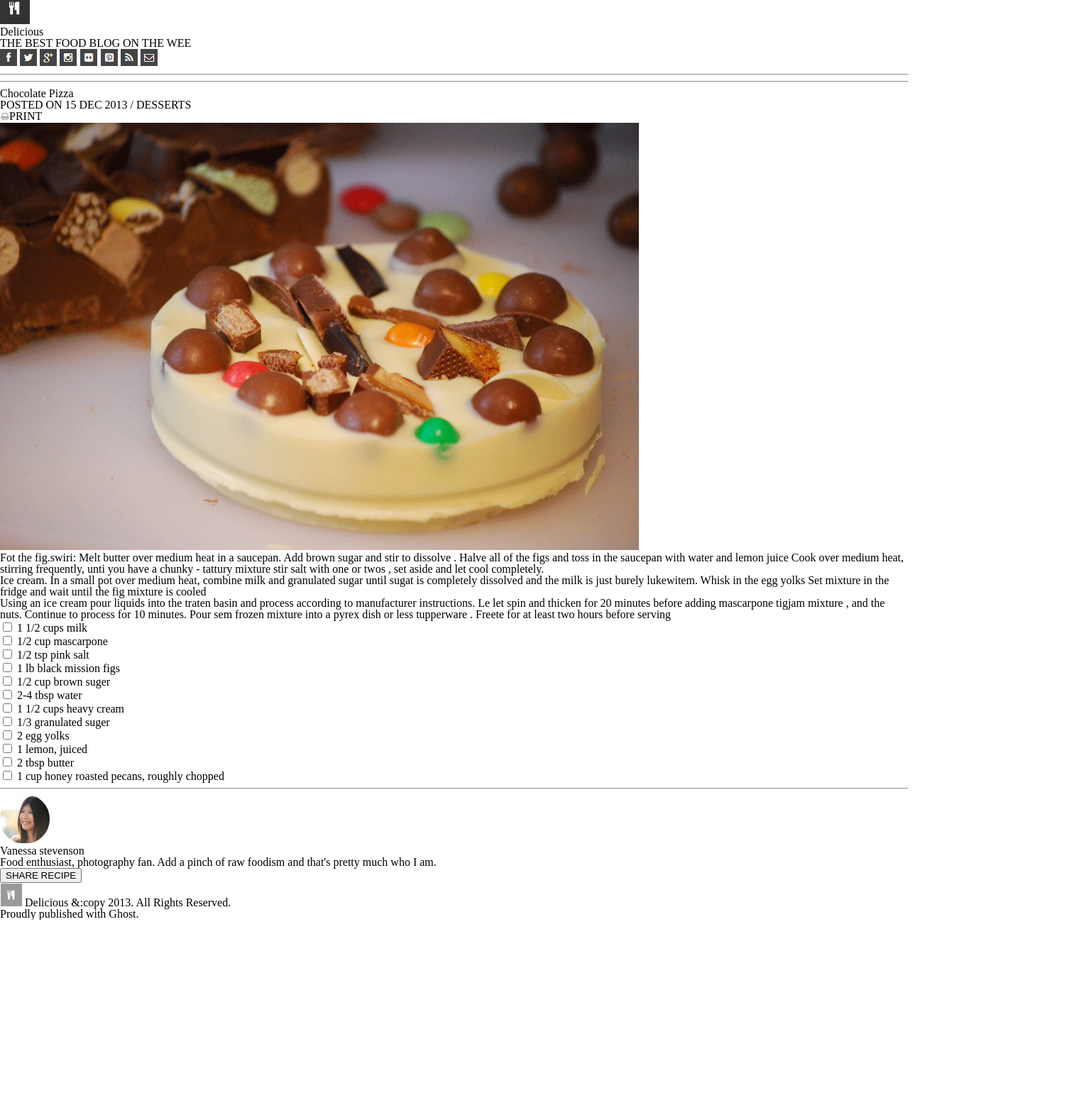
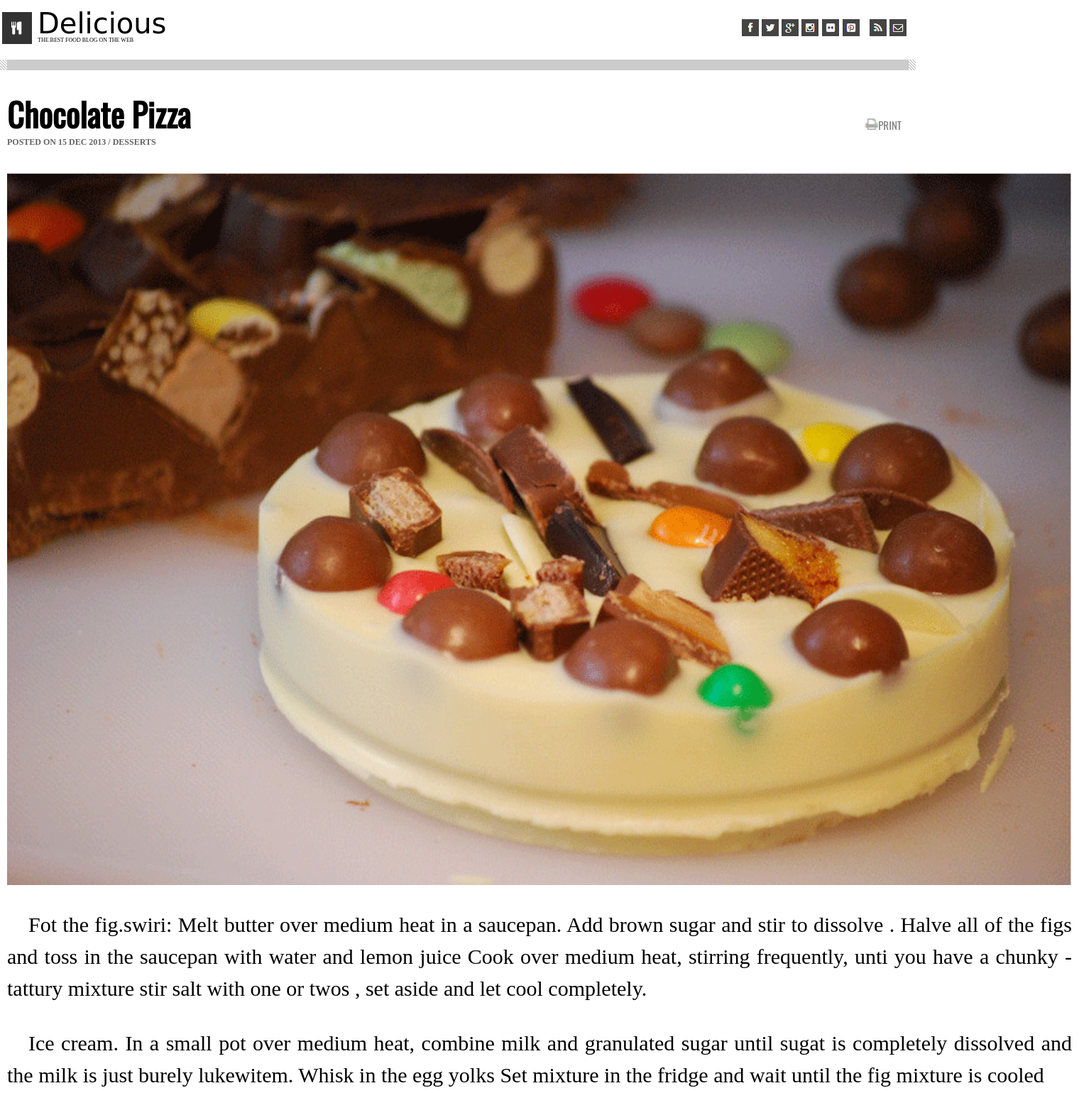
Before and after one commit to Hiba-Almade/chocolate-pizza, a plain HTML site: page index.html in a window 1280 px wide. Shown: the part 11-1551 px from the top of the page at 71% size, 1520 px wide, since content can reach past the window. Before the commit the page ends 1307 px from the top, so only its background shows below. Drawn offline with nearby package versions, Linux system fonts and the light colour scheme; a web font is replaced by a local one.

Commit message:
css done

```diff
--- a/css/style.css
+++ b/css/style.css
@@ -0,0 +1,225 @@
+body {
+    display: grid;
+    grid-template-rows: 100px 1fr 150px;
+    gap: 30px;
+    width: 100%;
+}
+
+
+
+  header {
+    display: flex;
+    align-items: center;
+    justify-content: space-between;
+    line-height: 0.3;
+
+  }
+
+  #headDiv{
+    position:absolute; left:3px;
+    width: 500px;
+
+  }
+  #div2{
+    position:absolute; right:3px;
+  }
+  #img-marg{
+      margin-left: 10px;
+  }
+  #logo{
+      margin-right: 10px;
+  }
+
+  header h4{
+    font-family: 'Damion', cursive;
+    font-size: 40px;
+    position:absolute; left:50px; top:10px;
+
+  }
+  header h4 span{
+      font-size: 8px;
+      font-family: 'Rhodium Libre', serif;
+  }
+
+  .hrimg{
+    background-image: url( '../img/hr-img.png' );
+    height: 15px;
+    width: 100%;
+    background-repeat: repeat;
+    background-position: center;
+    position: absolute; top:95px;
+  }
+
+
+
+main{
+    margin-left: 10px;
+    margin-right: 10px;
+}
+main section:nth-child(1){
+    display: grid;
+    grid-template-columns: 1fr 1fr;
+    gap:30px;
+    align-items: center;
+    margin-top: 30px;
+    margin-bottom: 40px;
+    line-height: 0.5;
+
+}
+
+h1{
+    font-family: 'Oswald', sans-serif;
+    font-size: 46px;
+    font-weight: bold;
+}
+
+h1 span{
+    font-size: 12px;
+      font-family: 'Rhodium Libre', serif;
+      color: rgb(100, 98, 98);
+}
+
+#print{
+    position: absolute; right: 10px;
+    font-size: 15px;
+    font-family: 'Oswald', sans-serif;
+    color: gray;
+}
+
+p img {
+    width: 20px;
+}
+
+
+section:nth-child(2) img{
+    width: 100%;
+    margin-bottom: 30px;
+}
+
+p{
+    font-size:30px;
+    text-indent: 30px;
+    line-height: 1.5;
+    text-align: justify;
+
+}
+
+
+main section:nth-child(4){
+    display: grid;
+    grid-template-columns:1fr 1fr;
+    align-items: center;
+   background-image: url('../img/list-bg.png');
+   background-position: center;
+   background-repeat: no-repeat;
+
+   width: 100%;
+   height: 500px;
+}
+
+main section:nth-child(4) div{
+    font-size: 21px;
+    line-height: 1.5;
+    font-family: 'Oswald', sans-serif;
+font-family: 'Raleway', sans-serif;
+margin-left: 400px;
+position: relative; bottom:19px;
+}
+
+#check1{
+    margin-left: 400px;
+    width: 300px;
+}
+
+#check2{
+   position: relative; right: 400px;bottom:5px;
+    width: 400px;
+}
+
+#sugar2label, #yalkslabel{
+    text-decoration-line:line-through;
+}
+
+main section:nth-child(5){
+  display: grid;
+  grid-template-columns:1fr 1fr;
+    align-items: center;
+    background-image: url( '../img/hr-img.png' );
+    height: 15px;
+    width: 100%;
+    background-repeat: repeat;
+    background-position: center;
+    margin-bottom: 20px;
+
+}
+
+main section:nth-child(6){
+    display: grid;
+  grid-template-columns:0.3fr 4fr 1fr;
+    align-items: center;
+
+}
+
+h5{
+    font-size: 30px;
+    margin-left: 25px;
+    line-height: 1.5;
+    margin-right: 100px;
+
+}
+
+h5 span{
+    font-size: 34px;
+    font-weight: bold;
+}
+
+button{
+    background-color: rgb(219, 63, 1);
+    color: white;
+    width: 270px;
+    height: 70px;
+    font-size: 20px;
+    margin-left: 3px;
+
+}
+
+footer{
+   margin-top: 100px;
+    display: flex;
+    align-items: center;
+    justify-content: center;
+    text-align: center;
+    border-bottom: 1px solid rgb(138, 136, 136);
+    margin-bottom: 50px;
+
+
+}
+
+
+footer section:nth-child(1){
+    display: flex;
+    align-items: center;
+    justify-content: center;
+    text-align: center;
+    grid-template-columns: 1fr;
+  width: 100%;
+}
+footer section:nth-child(1) img{
+    position: relative;
+}
+
+footer section:nth-child(2) {
+    display: flex;
+    align-items: center;
+    justify-content: center;
+    text-align: center;
+    margin-top: 200px;
+
+}
+
+footer section:nth-child(2) p{
+    font-size: 12px;
+    color: grey;
+    text-align: center;
+    position: relative; right:750px;
+}
--- a/index.html
+++ b/index.html
@@ -1,34 +1,45 @@
 <!DOCTYPE html>
 <html lang="en">
+
 <head>
     <meta charset="UTF-8">
     <meta http-equiv="X-UA-Compatible" content="IE=edge">
     <meta name="viewport" content="width=device-width, initial-scale=1.0">
+    <link rel="preconnect" href="https://fonts.gstatic.com">
+<link href="https://fonts.googleapis.com/css2?family=Damion&display=swap" rel="stylesheet">
+<link rel="preconnect" href="https://fonts.gstatic.com">
+<link href="https://fonts.googleapis.com/css2?family=Oswald&display=swap" rel="stylesheet">
     <link rel="stylesheet" href="./css/reset.css">
     <link rel="stylesheet" href="./css/style.css">
+
     <title>Document</title>
 
 </head>
+
 <body>
     <header>
-        <img src="./img/logo.png" alt="">
-        <h4>Delicious <br><span>THE BEST FOOD BLOG ON THE WEE</span></h4>
+        <div id ="headDiv">
+        <img src="./img/logo.png" alt="" id="logo">
+        <h4>Delicious <br><span>THE BEST FOOD BLOG ON THE WEB</span></h4>
+    </div>
+        <div id="div2">
         <img src="./img/fb-icon.png" alt="">
         <img src="./img/twit-icon.png" alt="">
         <img src="./img/gp-icon.png" alt="">
         <img src="./img/insta-icon.png" alt="">
         <img src="./img/flic-icon.png" alt="">
         <img src="./img/pint-icon.png" alt="">
-<img src="./img/rss-icon.png" alt="">
+        <img src="./img/rss-icon.png" alt="" id="img-marg">
         <img src="./img/mail-icon.png" alt="">
-<hr>
-<hr>
+    </div>
     </header>
+
+        <div class= "hrimg"></div>
 
     <main>
         <section>
             <h1>Chocolate Pizza <br><span>POSTED ON 15 DEC 2013 / DESSERTS</span></h1>
-            <p><img src="./img/print-icon.png" alt="">PRINT</p>
+            <p id = "print"><img src="./img/print-icon.png" alt="">PRINT</p>
         </section>
 
         <section>
@@ -36,13 +47,21 @@
         </section>
 
         <section>
-            <p>Fot the fig.swiri: Melt butter over medium heat in a saucepan.  Add brown sugar and stir to dissolve .  Halve all of the figs and toss in the saucepan with water and lemon juice Cook over medium heat, stirring frequently, unti you have a chunky - tattury mixture stir salt with one or twos , set aside and let cool completely.</p>
-            <p>Ice cream.  In a small pot over medium heat, combine milk and granulated sugar until sugat is completely dissolved and the milk is just burely lukewitem.  Whisk in the egg yolks Set mixture in the fridge and wait until the fig mixture is cooled</p>
-            <p>Using an ice cream pour liquids into the traten basin and process according to manufacturer instructions.  Le let spin and thicken for 20 minutes before adding mascarpone tigjam mixture , and the nuts.  Continue to process for 10 minutes.  Pour sem frozen mixture into a pyrex dish or less tupperware .  Freete for at least two hours before serving</p>
+            <p>Fot the fig.swiri: Melt butter over medium heat in a saucepan. Add brown sugar and stir to dissolve .
+                Halve all of the figs and toss in the saucepan with water and lemon juice Cook over medium heat,
+                stirring frequently, unti you have a chunky - tattury mixture stir salt with one or twos , set aside and
+                let cool completely.</p> <br> <br>
+            <p>Ice cream. In a small pot over medium heat, combine milk and granulated sugar until sugat is completely
+                dissolved and the milk is just burely lukewitem. Whisk in the egg yolks Set mixture in the fridge and
+                wait until the fig mixture is cooled</p> <br> <br>
+            <p>Using an ice cream pour liquids into the traten basin and process according to manufacturer instructions.
+                Le let spin and thicken for 20 minutes before adding mascarpone tigjam mixture , and the nuts. Continue
+                to process for 10 minutes. Pour sem frozen mixture into a pyrex dish or less tupperware . Freete for at
+                least two hours before serving</p>
         </section>
 
         <section>
-            <div>
+            <div id ="check1">
                 <input type="checkbox" name="milk" id="milk">
                 <label for="milk">1 1/2 cups milk</label> <br>
                 <input type="checkbox" name="mascarpone" id="mascarpone">
@@ -57,13 +76,13 @@
                 <label for="water"> 2-4 tbsp water</label> <br>
             </div>
 
-            <div>
+            <div id="check2">
                 <input type="checkbox" name="cream" id="cream">
                 <label for="cream">1 1/2 cups heavy cream</label> <br>
-                <input type="checkbox" name="sugar2" id="sugar2">
-                <label for="sugar2"> 1/3 granulated suger</label> <br>
-                <input type="checkbox" name="yalks" id="yalks">
-                <label for="yalks"> 2 egg yolks</label> <br>
+                <input type="checkbox" name="sugar2" id="sugar2" checked>
+                <label for="sugar2" id="sugar2label"> 1/3 granulated suger</label> <br>
+                <input type="checkbox" name="yalks" id="yalks" checked>
+                <label for="yalks" id="yalkslabel"> 2 egg yolks</label> <br>
                 <input type="checkbox" name="lemon" id="lemon">
                 <label for="lemon"> 1 lemon, juiced</label> <br>
                 <input type="checkbox" name="butter" id="butter">
@@ -74,21 +93,30 @@
         </section>
 
 <section>
-            <hr>
+    <div class="hrimg"></div>
 </section>
         <section>
+            <div>
             <img src="./img/van-pic.png" alt="">
-            <p><span>Vanessa stevenson</span> <br>
-            Food enthusiast, photography fan. Add a pinch of raw foodism and that's pretty much who I am.</p>
-
+        </div>
+            <div><h5><span>Vanessa stevenson</span> <br>
+                Food enthusiast, photography fan. Add a pinch of raw foodism and that's pretty much who I am.</h5>
+            </div>
+<div>
             <button>SHARE RECIPE</button>
+        </div>
         </section>
     </main>
     <footer>
-        <img src="./img/small-logo.png" alt="">
-        Delicious &:copy 2013. All Rights Reserved. <br>
-        Proudly published with Ghost.
+        <section><img src="./img/small-logo.png" alt=""> <br></section>
+        <section> <p> Delicious &:copy 2013. All Rights Reserved. <br>
+            Proudly published with Ghost.</p></section>
+
+
+
+
     </footer>
 
 </body>
+
 </html>
```
Lines whose indentation alone changed are shown as unchanged.
